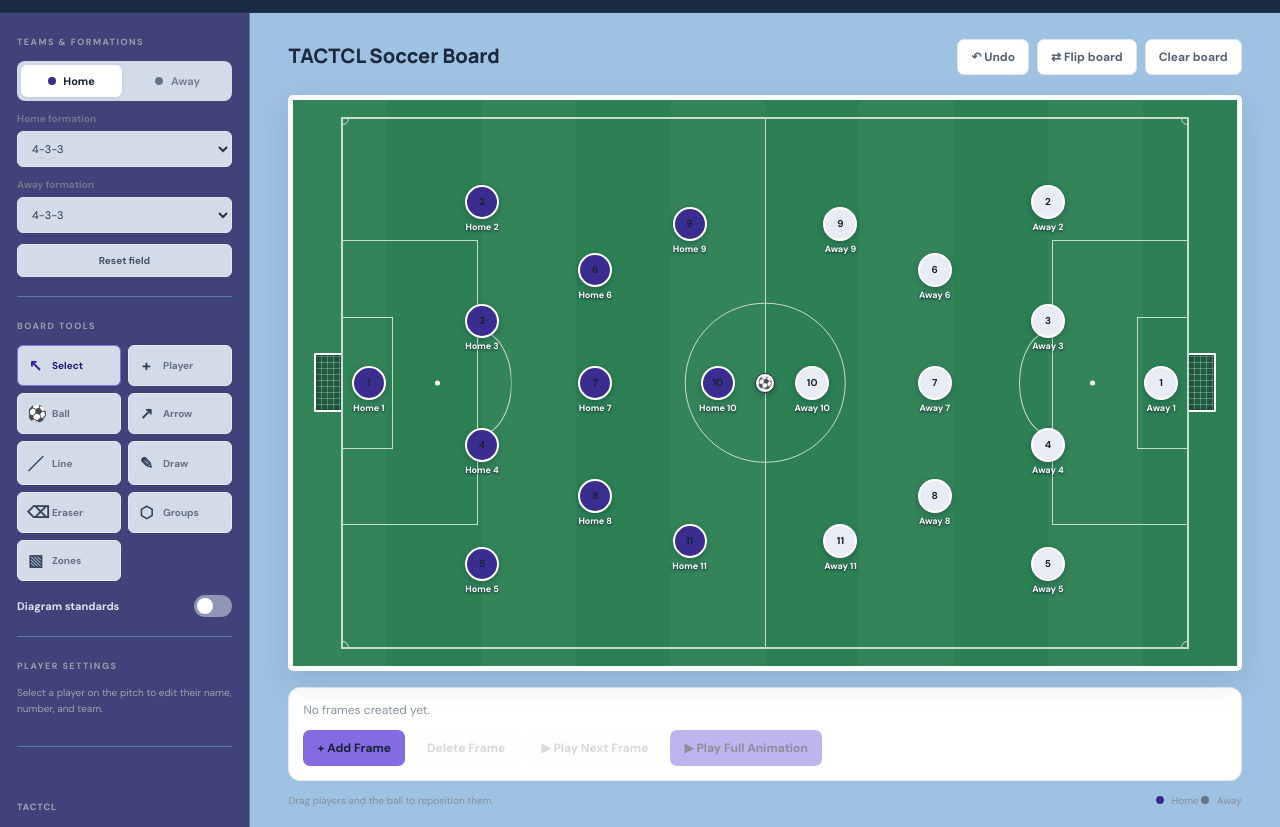
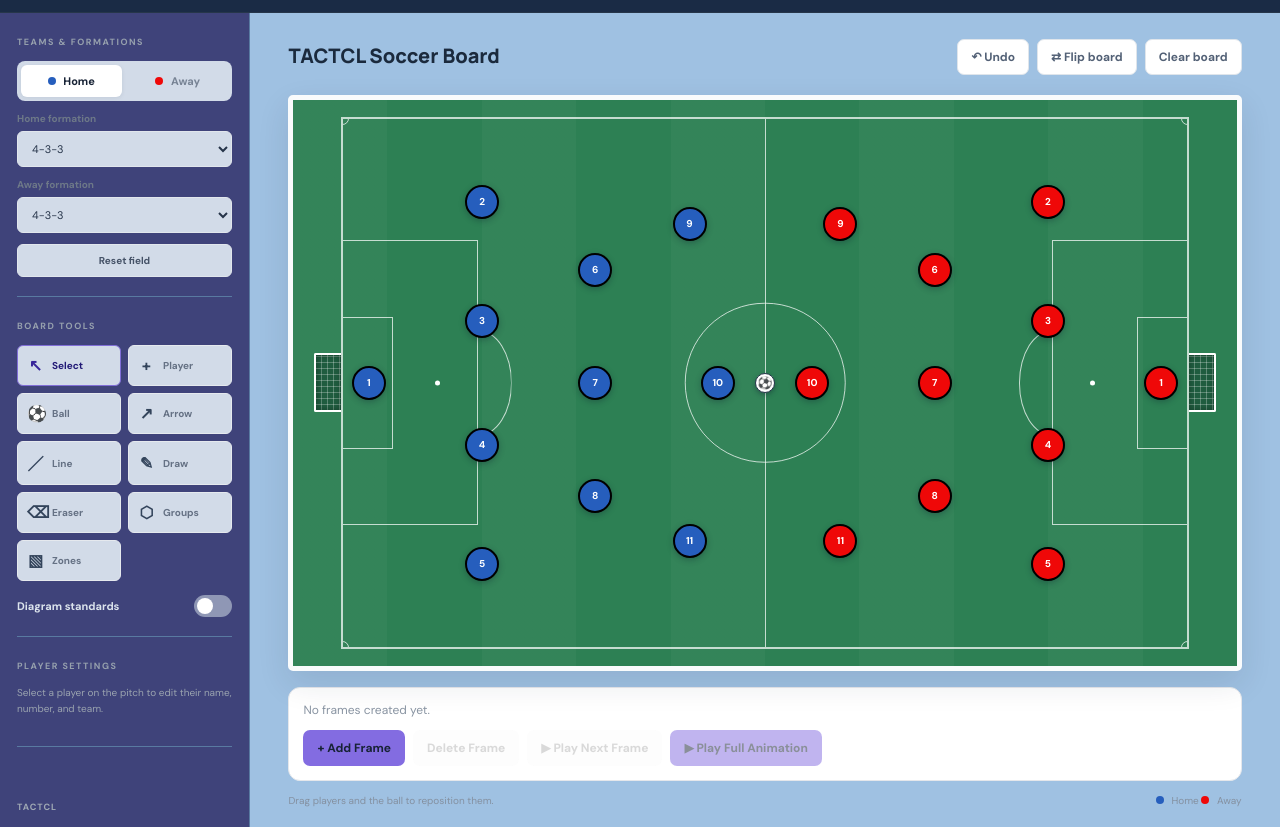
Before and after one commit to marcogrusso376/TACTCL-Soccer-Board-github.io, a plain HTML site: page index.html in a window 1280 px wide. Shown: the part 55-882 px from the top of the page. Drawn offline with nearby package versions, Linux system fonts and the light colour scheme; a script that the page names is missing.

Commit message:
changed player colors, and removed player names for stylization

```diff
--- a/scripts.js
+++ b/scripts.js
@@ -1107,7 +1107,6 @@ function render() {
 
     el.innerHTML = `
       <span>${escapeHtml(player.number)}</span>
-      <span class="player-label">${escapeHtml(player.name)}</span>
     `;
 
     el.addEventListener('pointerdown', onPlayerPointerDown);
@@ -1547,8 +1546,6 @@ pitch.addEventListener('pointerdown', event => {
       number: state.players.filter(
         p => p.team === state.activeTeam
       ).length + 1,
-
-      name: 'New player',
 
       x: point.x,
 
--- a/style.css
+++ b/style.css
@@ -15,8 +15,8 @@
   --line: #597aa1;
   --blue: #836ce1;
   --green: #28794e;
-  --home: #3a2d8f;
-  --away: #e8edf3;
+  --home: #265ebd;
+  --away: #ef0808;
   --button: #d2dbe8;
 }
 
@@ -212,7 +212,7 @@ button {
 }
 
 .away-dot {
-  background: #64758a;
+  background: var(--away);
 }
 
 .field-label {
@@ -615,10 +615,10 @@ button {
   align-items: center;
   justify-content: center;
   flex-direction: column;
-  border: 2px solid white;
+  border: 2px solid rgb(0, 0, 0);
   box-shadow: 0 2px 6px #10203055;
   cursor: grab;
-  color: #172235;
+  color: #ffffff;
   font-size: 10px;
   font-weight: 800;
   line-height: 1;
```
